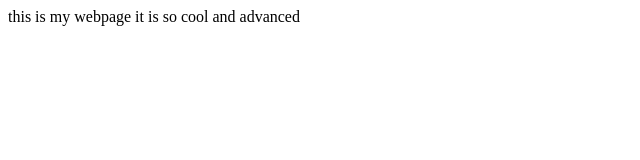
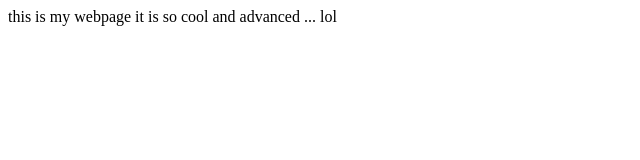
Before and after one commit to greydog8/greydog8.github.io, a plain HTML site: page index.html in a window 1280 px wide. Shown: the full height of the page, 0-640 px from the left. Drawn offline with Linux system fonts and the light colour scheme.

Commit message:
Update index.html

```diff
--- a/index.html
+++ b/index.html
@@ -9,7 +9,7 @@
 
 
   <body>
- this is my webpage it is so cool and advanced
+ this is my webpage it is so cool and advanced ... lol
 
   </body>
 
```
